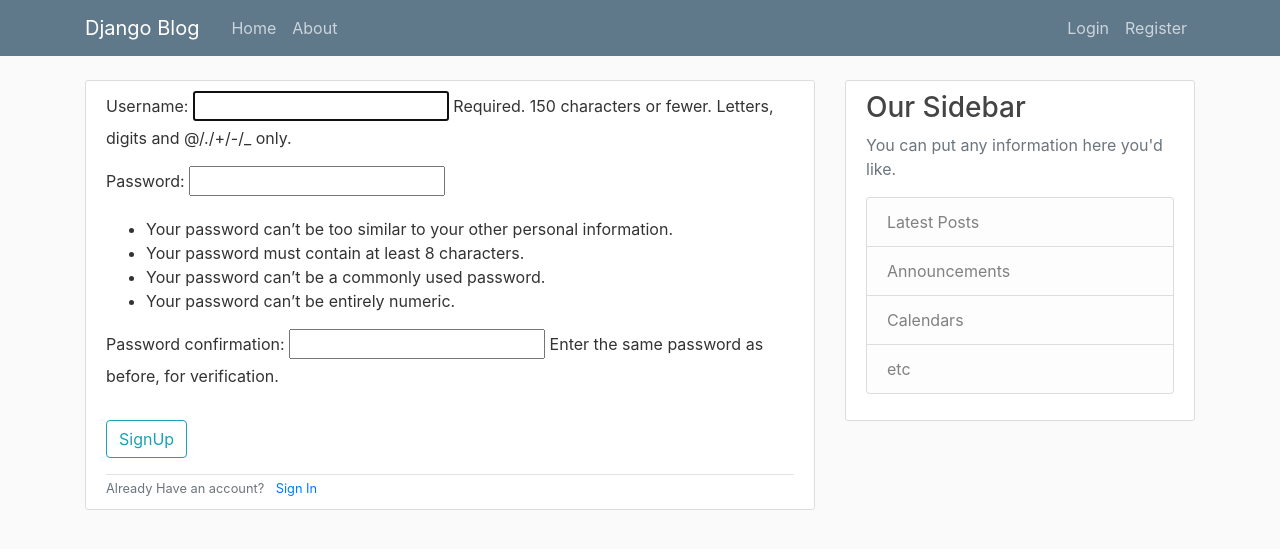
After one commit to goyal-aman/Django-BlogSite, a Django app: page /register/ in a window 1280 px wide. The commit adds this page. Shown: the top 549 px of the page. Run offline with Django 3.2, Linux system fonts and the light colour scheme; some libraries are stand-ins or nearby versions.

Commit message:
basic user registration form

```diff
--- a/blog/templates/blog/base.html
+++ b/blog/templates/blog/base.html
@@ -49,6 +49,15 @@
     <main role="main" class="container">
         <div class="row">
             <div class="col-md-8">
+                <!--flash messsages 3-->
+                {% if messages %}
+                    {% for message in messages %}
+                        <div class="alert alert-{{ message.tags }}">
+                            {{ message }}
+                        </div>
+                    {% endfor %}
+                {% endif %}
+                <!--flash messges 3 end-->
                 {% block content %}{% endblock %}
             </div>
             <div class="col-md-4">
--- a/main/urls.py
+++ b/main/urls.py
@@ -19,4 +19,5 @@ from django.urls import path, include
 urlpatterns = [
     path('', include('blog.urls')),
     path('admin/', admin.site.urls),
+    path('register/', include('users.urls'))
 ]
--- /dev/null
+++ b/users/templates/users/register.html
@@ -0,0 +1,23 @@
+{% extends "blog/base.html" %}
+
+{% block content %}
+<div class="content-section">
+    <form method="POST">
+        {% csrf_token %}
+        <fieldset class="form-group">
+            {{ form.as_p }}
+            <!--main thing is this line only  and submit button, reamiaing is beaitofication-->
+        </fieldset>
+        <div class="form-group">
+            <button class="btn btn-outline-info" type="submit">
+                SignUp
+            </button>
+        </div>
+    </form>
+    <div class="border-top pr-3">
+        <small class="text-muted">
+            Already Have an account? <a class="ml-2" href="#">Sign In</a>
+        </small>
+    </div>
+</div>
+{% endblock content %}
--- /dev/null
+++ b/users/urls.py
@@ -0,0 +1,5 @@
+from django.urls import path
+from . import views
+urlpatterns = [
+    path('', views.register, name="users-register"),
+]
--- a/users/views.py
+++ b/users/views.py
@@ -1,3 +1,17 @@
-from django.shortcuts import render
+from django.shortcuts import render, redirect
+from django.contrib.auth.forms import UserCreationForm
+from django.contrib import messages
 
 # Create your views here.
+def register(request):
+    if request.method == 'POST':
+        form = UserCreationForm(request.POST)
+        if form.is_valid():
+            #saving user: form.save()
+            form.save()
+            username = form.cleaned_data.get('username')
+            messages.success(request, 'Successfully Registered')
+            return redirect('blog-home')
+    else:
+        form = UserCreationForm()
+    return render(request, 'users/register.html', {'form':form})
```
